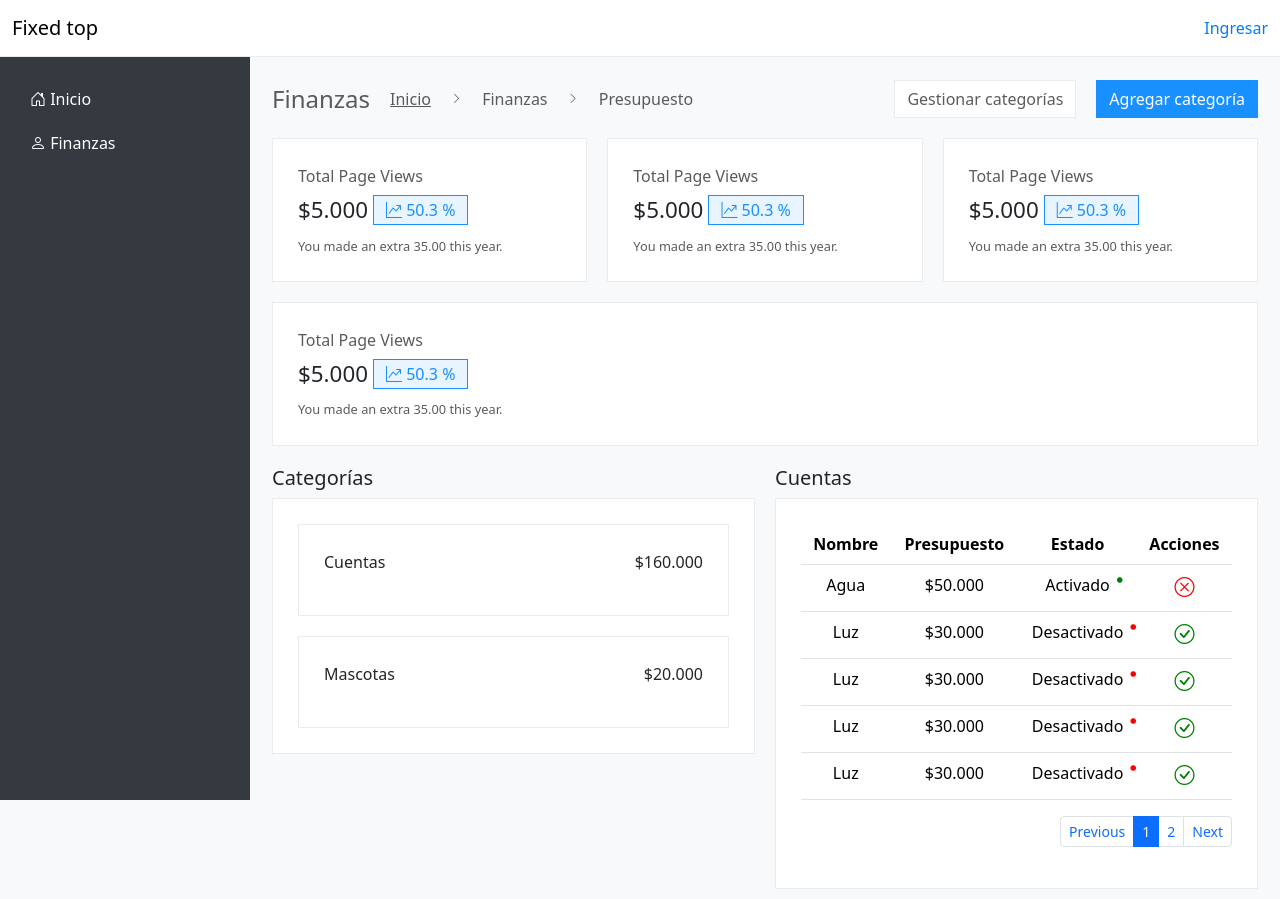
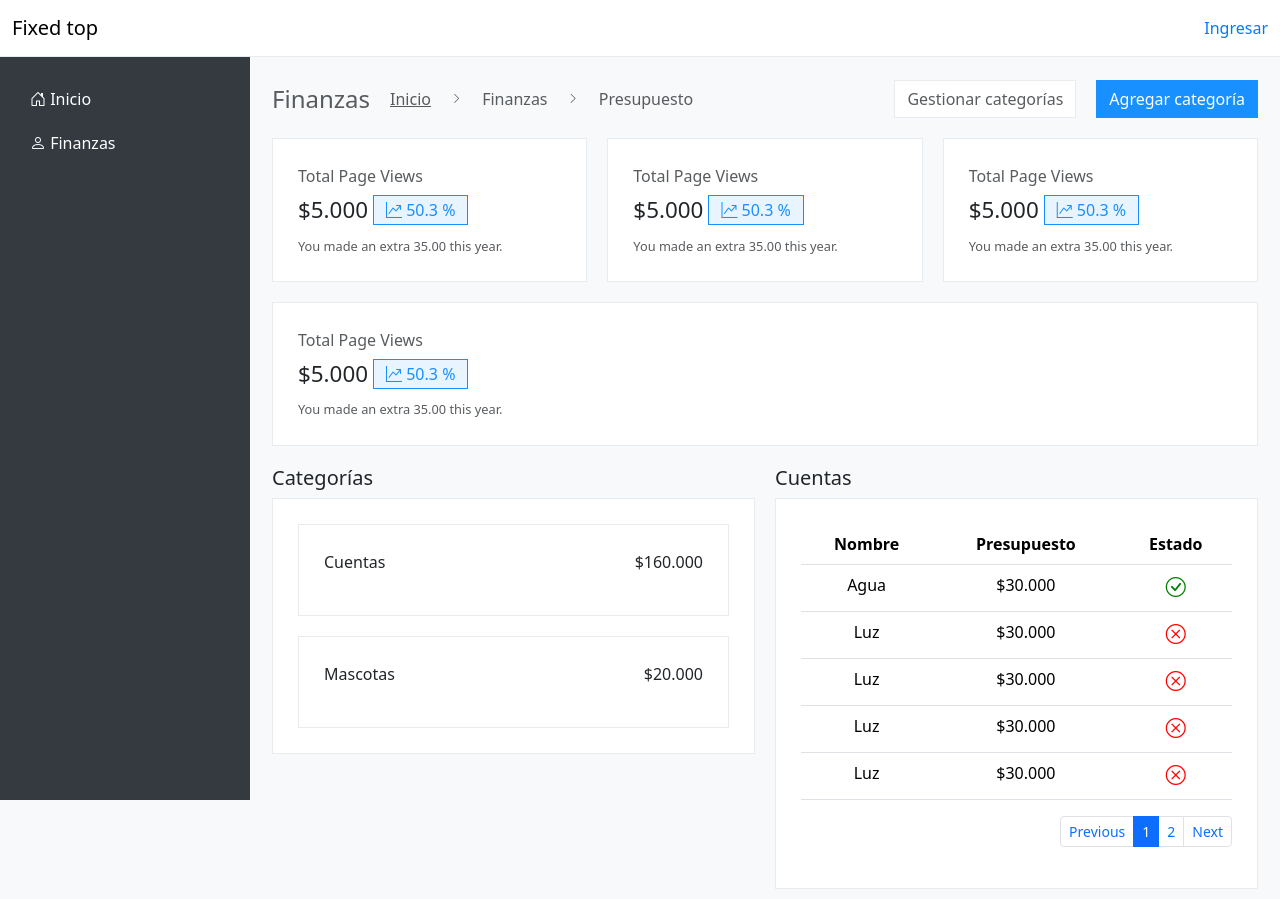
Before and after one commit to TheCatAvila/FamilyAdministrator, a Flask app: template app/templates/presupuesto.html in a window 1280 px wide. Run offline with Flask 3, Linux system fonts and the light colour scheme; the template is opened without the code that fills it, so the values that code supplies are empty; some libraries are stand-ins or nearby versions.

Commit message:
Update: finanzas y presupuesto

```diff
--- a/app/templates/presupuesto.html
+++ b/app/templates/presupuesto.html
@@ -149,22 +149,17 @@
                         <th>Nombre</th>
                         <th>Presupuesto</th>
                         <th>Estado</th>
-                        <th>Acciones</th>
                       </tr>
                     </thead>
                     <tbody>
                       <tr>
                         <td>Agua</td>
-                        <td>$50.000</td>
-                        <td>
-                            Activado
-                            <i class="bi bi-dot" style="color: green; font-size: 30px; height: 5px; position: absolute; margin: -15px 0 0 -5px;"></i>
-                        </td>
+                        <td>$30.000</td>
                         <td>
                             <form action="/cambiar_estado_sub_categoria">
                                 <input type="hidden" name="id_sub_categoria" value="1">
-                                <button type="submit" class="bi bi-x-circle"
-                                    style="color: red; font-size: 20px; background: none; border: none; padding: 0; cursor: pointer;"
+                                <button type="submit" class="bi bi-check-circle"
+                                    style="color: green; font-size: 20px; background: none; border: none; padding: 0; cursor: pointer;"
                                     title="Desactivar">
                                 </button>
 
@@ -175,14 +170,10 @@
                         <td>Luz</td>
                         <td>$30.000</td>
                         <td>
-                            Desactivado
-                            <i class="bi bi-dot" style="color: red; font-size: 30px; height: 5px; position: absolute; margin: -15px 0 0 -5px;"></i>
-                        </td>
-                        <td>
                             <form action="/cambiar_estado_sub_categoria">
                                 <input type="hidden" name="id_sub_categoria" value="1">
-                                <button type="submit" class="bi bi-check-circle"
-                                    style="color: green; font-size: 20px; background: none; border: none; padding: 0; cursor: pointer;"
+                                <button type="submit" class="bi bi-x-circle"
+                                    style="color: red; font-size: 20px; background: none; border: none; padding: 0; cursor: pointer;"
                                     title="Activar">
                                 </button>
 
@@ -193,14 +184,10 @@
                         <td>Luz</td>
                         <td>$30.000</td>
                         <td>
-                            Desactivado
-                            <i class="bi bi-dot" style="color: red; font-size: 30px; height: 5px; position: absolute; margin: -15px 0 0 -5px;"></i>
-                        </td>
-                        <td>
                             <form action="/cambiar_estado_sub_categoria">
                                 <input type="hidden" name="id_sub_categoria" value="1">
-                                <button type="submit" class="bi bi-check-circle"
-                                    style="color: green; font-size: 20px; background: none; border: none; padding: 0; cursor: pointer;"
+                                <button type="submit" class="bi bi-x-circle"
+                                    style="color: red; font-size: 20px; background: none; border: none; padding: 0; cursor: pointer;"
                                     title="Activar">
                                 </button>
 
@@ -211,14 +198,10 @@
                         <td>Luz</td>
                         <td>$30.000</td>
                         <td>
-                            Desactivado
-                            <i class="bi bi-dot" style="color: red; font-size: 30px; height: 5px; position: absolute; margin: -15px 0 0 -5px;"></i>
-                        </td>
-                        <td>
                             <form action="/cambiar_estado_sub_categoria">
                                 <input type="hidden" name="id_sub_categoria" value="1">
-                                <button type="submit" class="bi bi-check-circle"
-                                    style="color: green; font-size: 20px; background: none; border: none; padding: 0; cursor: pointer;"
+                                <button type="submit" class="bi bi-x-circle"
+                                    style="color: red; font-size: 20px; background: none; border: none; padding: 0; cursor: pointer;"
                                     title="Activar">
                                 </button>
 
@@ -229,14 +212,10 @@
                         <td>Luz</td>
                         <td>$30.000</td>
                         <td>
-                            Desactivado
-                            <i class="bi bi-dot" style="color: red; font-size: 30px; height: 5px; position: absolute; margin: -15px 0 0 -5px;"></i>
-                        </td>
-                        <td>
                             <form action="/cambiar_estado_sub_categoria">
                                 <input type="hidden" name="id_sub_categoria" value="1">
-                                <button type="submit" class="bi bi-check-circle"
-                                    style="color: green; font-size: 20px; background: none; border: none; padding: 0; cursor: pointer;"
+                                <button type="submit" class="bi bi-x-circle"
+                                    style="color: red; font-size: 20px; background: none; border: none; padding: 0; cursor: pointer;"
                                     title="Activar">
                                 </button>
 
```
Also changed, not shown: app/templates/finanzas.html (+4 -4 lines).
